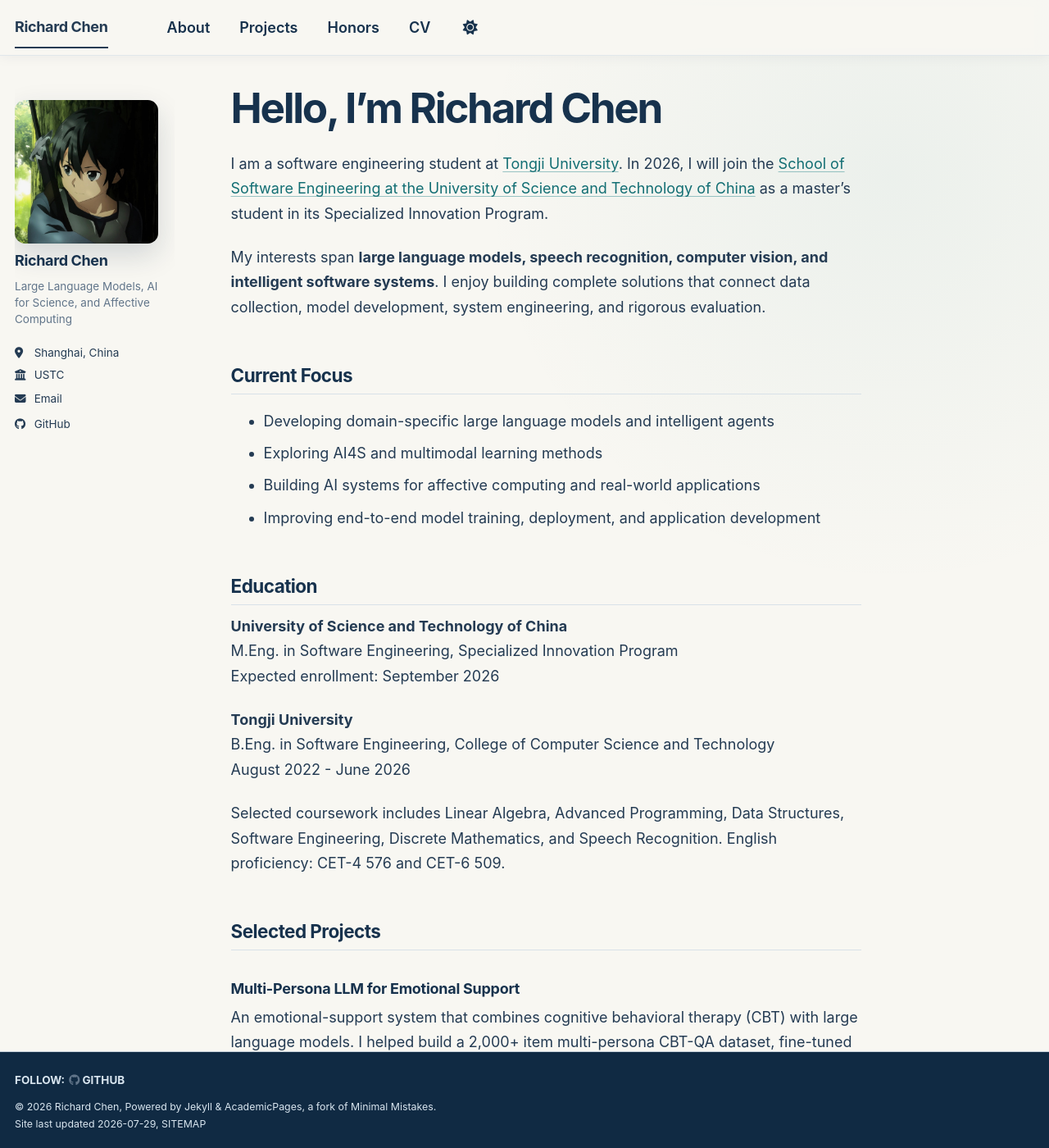
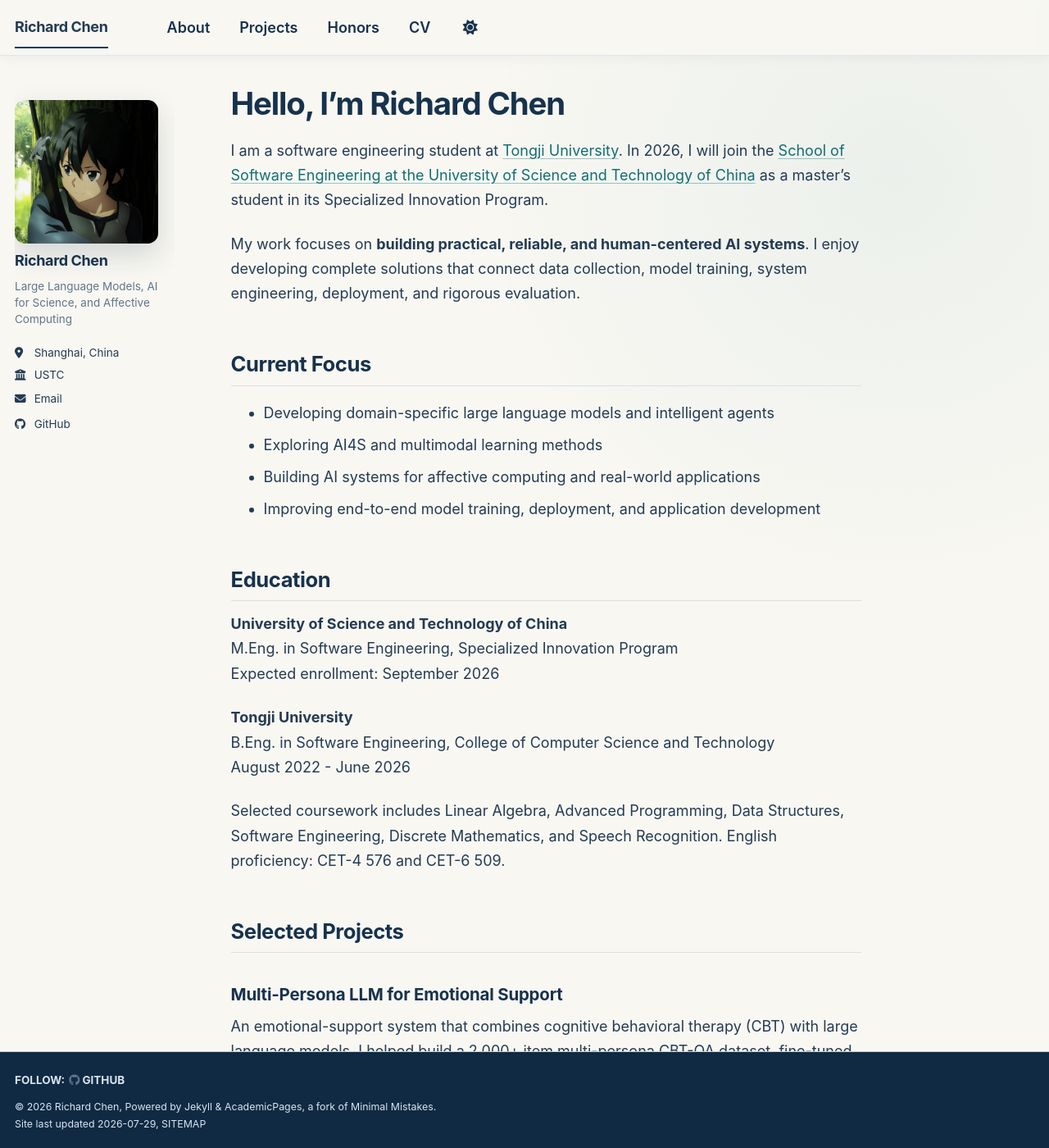
Before and after one commit to Euuugeo/Euuugeo.github.io, a Jekyll site: the page built from _pages/about.md, in a window 1280 px wide and 1400 px high. Shown: the whole window at 82% size. Built offline with Jekyll 4.4.1, drawn with Linux system fonts in a browser that asks for light colours; a style sheet for code colours, icons or effects is not loaded; some of the changed text lies outside the part shown.

Commit message:
Refine heading typography and update contact details

```diff
--- a/_config.yml
+++ b/_config.yml
@@ -30,7 +30,7 @@ author:
   location         : "Shanghai, China"
   employer         : "USTC"
   uri              : # URL
-  email            : "2250944@tongji.edu.cn"
+  email            : "eugeo1212@gmail.com"
 
   # Academic websites
   academia         : # URL
--- a/_pages/about.md
+++ b/_pages/about.md
@@ -9,7 +9,7 @@ redirect_from:
 
 I am a software engineering student at [Tongji University](https://cs.tongji.edu.cn/). In 2026, I will join the [School of Software Engineering at the University of Science and Technology of China](https://sse.ustc.edu.cn/) as a master's student in its Specialized Innovation Program.
 
-My interests span **large language models, speech recognition, computer vision, and intelligent software systems**. I enjoy building complete solutions that connect data collection, model development, system engineering, and rigorous evaluation.
+My work focuses on **building practical, reliable, and human-centered AI systems**. I enjoy developing complete solutions that connect data collection, model training, system engineering, deployment, and rigorous evaluation.
 
 ## Current Focus
 
--- a/_sass/custom.scss
+++ b/_sass/custom.scss
@@ -68,24 +68,44 @@ body {
 
 .page__title {
   color: var(--global-masthead-link-color);
-  font-size: clamp(2rem, 4vw, 3.1rem);
-  letter-spacing: -0.045em;
-  line-height: 1.08;
+  font-family: -apple-system, BlinkMacSystemFont, "Segoe UI", "Helvetica Neue", Arial, sans-serif;
+  font-size: clamp(1.7rem, 3vw, 2.3rem);
+  font-weight: 680;
+  letter-spacing: -0.03em;
+  line-height: 1.18;
 }
 
 .page__content h2,
 .archive h2 {
   color: var(--global-masthead-link-color);
-  margin-top: 2.4em;
-  padding-bottom: 0.4em;
+  margin-top: 2.1em;
+  padding-bottom: 0.35em;
   border-bottom: 1px solid var(--global-border-color);
-  letter-spacing: -0.025em;
+  font-family: -apple-system, BlinkMacSystemFont, "Segoe UI", "Helvetica Neue", Arial, sans-serif;
+  font-size: clamp(1.2rem, 2vw, 1.45rem);
+  font-weight: 650;
+  letter-spacing: -0.018em;
+  line-height: 1.3;
 }
 
 .page__content h3,
 .archive h3 {
   color: var(--global-masthead-link-color);
-  letter-spacing: -0.015em;
+  margin-top: 1.8em;
+  font-family: -apple-system, BlinkMacSystemFont, "Segoe UI", "Helvetica Neue", Arial, sans-serif;
+  font-size: clamp(1.02rem, 1.6vw, 1.18rem);
+  font-weight: 650;
+  letter-spacing: -0.01em;
+  line-height: 1.35;
+}
+
+.page__content h1,
+.archive__subtitle {
+  font-family: -apple-system, BlinkMacSystemFont, "Segoe UI", "Helvetica Neue", Arial, sans-serif;
+  font-size: clamp(1.4rem, 2.5vw, 1.8rem);
+  font-weight: 680;
+  letter-spacing: -0.022em;
+  line-height: 1.25;
 }
 
 .page__content a,
```
Also changed, not shown: other parts of _pages/about.md (+1 -1 lines), _pages/cv.md (+1 -1 lines).
